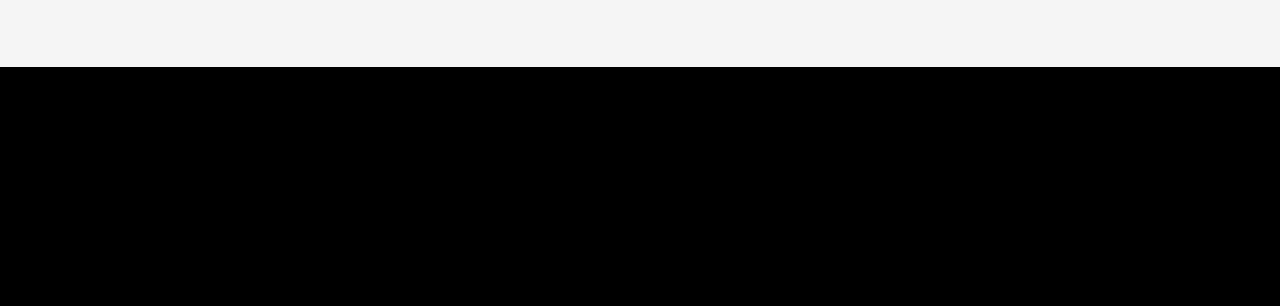
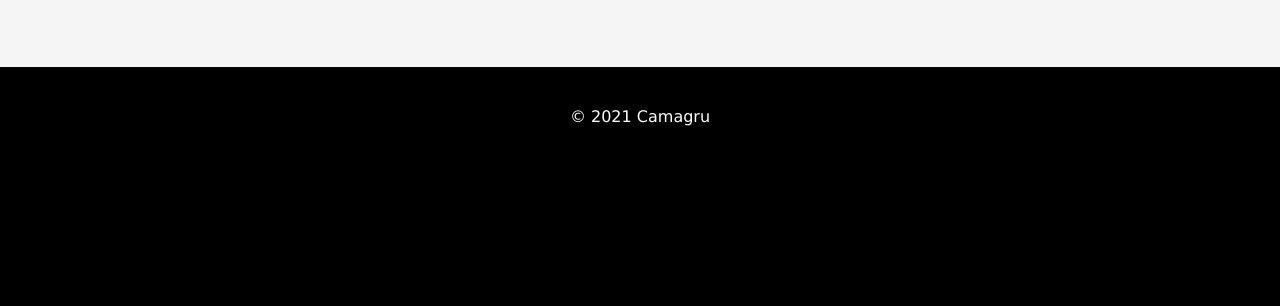
Before and after one commit to tchewaa/camagru, a PHP site: page /camagru/explore.php in a window 1280 px wide. Shown: the part 195-501 px from the top of the page. Run offline with PHP 8.4, Linux system fonts and the light colour scheme; data that the repository does not hold is empty.

Commit message:
footer things

```diff
--- a/includes/footer.php
+++ b/includes/footer.php
@@ -2,7 +2,7 @@
         <div class="container">
                 <div class="row">
                     <div class="footer" style="background: darkgrey; text-align:center; padding:20px">
-                        <p style="padding:20px">&copy; 2019 Camagru</p>
+                        <p style="padding:20px; color:white">&copy; 2021 Camagru</p>
                     </div>
                 </div>
         </div>
```
